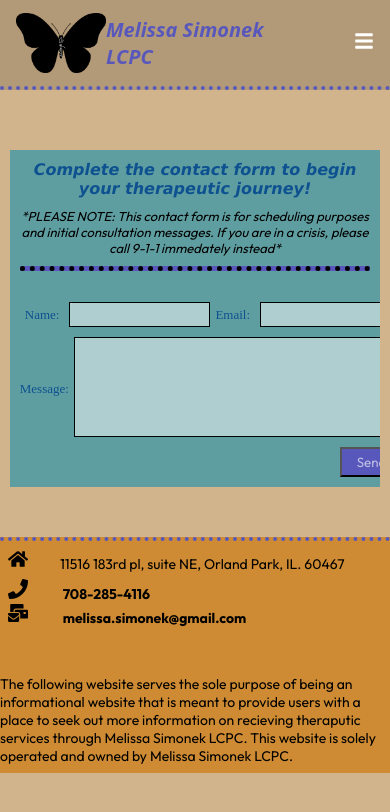
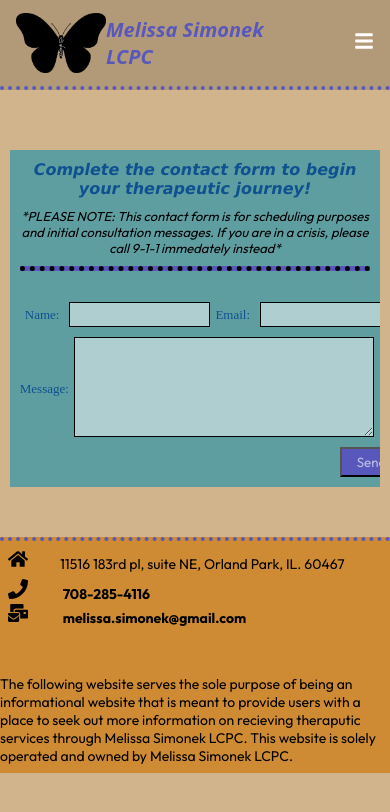
Before and after one commit to Simoja0428/melissasimoneklcpc, a React (Create React App) app: page /contact in a window 390 px wide. Shown: the top 812 px of the page. Built offline with nearby package versions, Linux system fonts and the light colour scheme.

Commit message:
fix-format

```diff
--- a/src/components/AboutPanel.js
+++ b/src/components/AboutPanel.js
@@ -13,7 +13,7 @@ const AboutPanel = () => {
                             <br/>
                             Tuesday:&emsp;&emsp;&emsp;&emsp;&emsp;&emsp;&emsp;&nbsp;10:00am - 8:00pm <br/>
                             <br/>
-                            Wednesday:&emsp;&emsp;10:00am - 8:00pm <br/>
+                            Wednesday:&emsp;&emsp;&emsp;&emsp;10:00am - 8:00pm <br/>
                             <br/>
                             Thursday:&emsp;&emsp;&emsp;&emsp;&emsp;&nbsp;10:00am - 8:00pm <br/>
                         </p>
--- a/src/components/ContactFormStyles.css
+++ b/src/components/ContactFormStyles.css
@@ -170,7 +170,7 @@ label {
     }
 
     .center-too textarea{
-        width: 325px;
+        width: 300px;
         height: 100px;
         border: 1px solid black;
         font-size: 10px;
```
